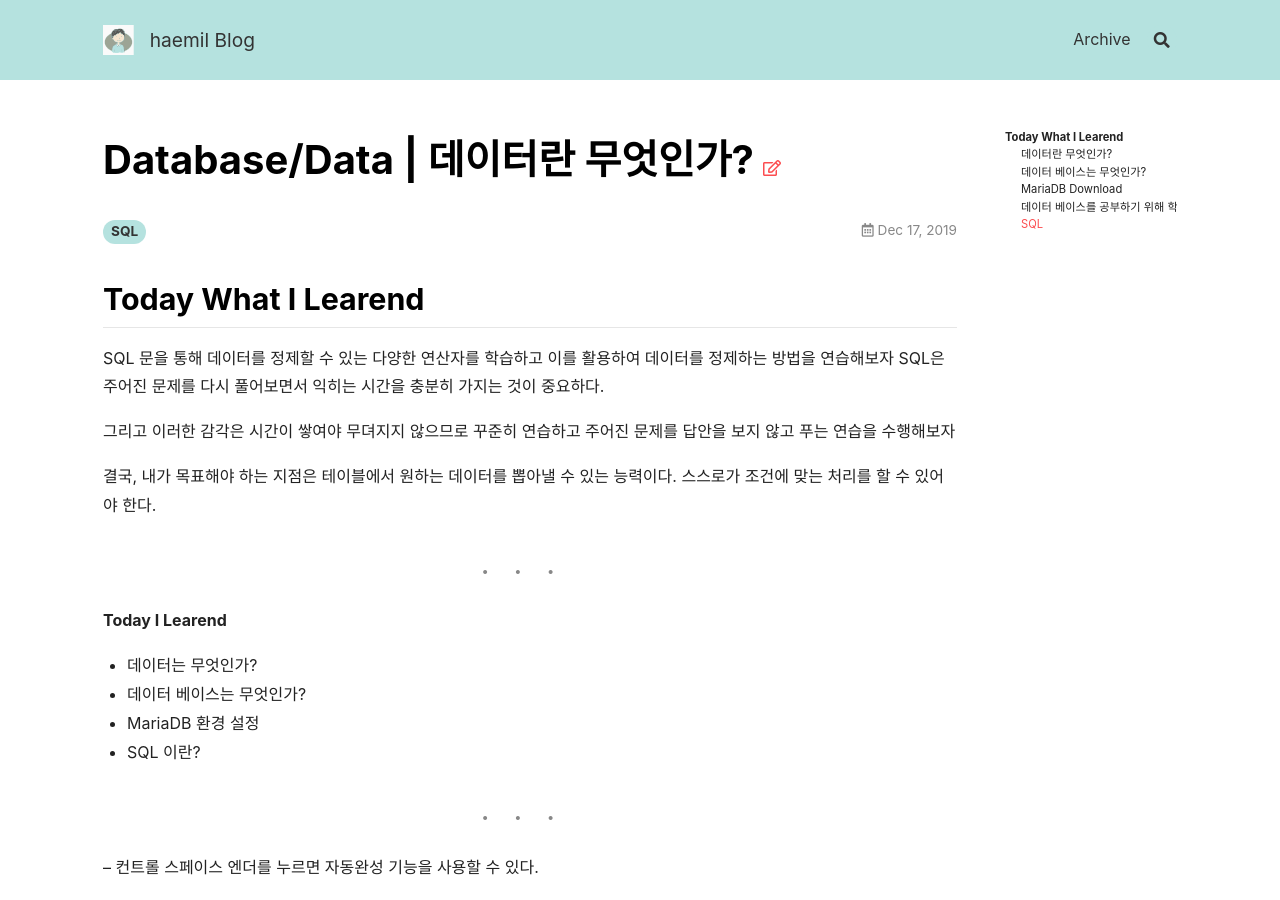
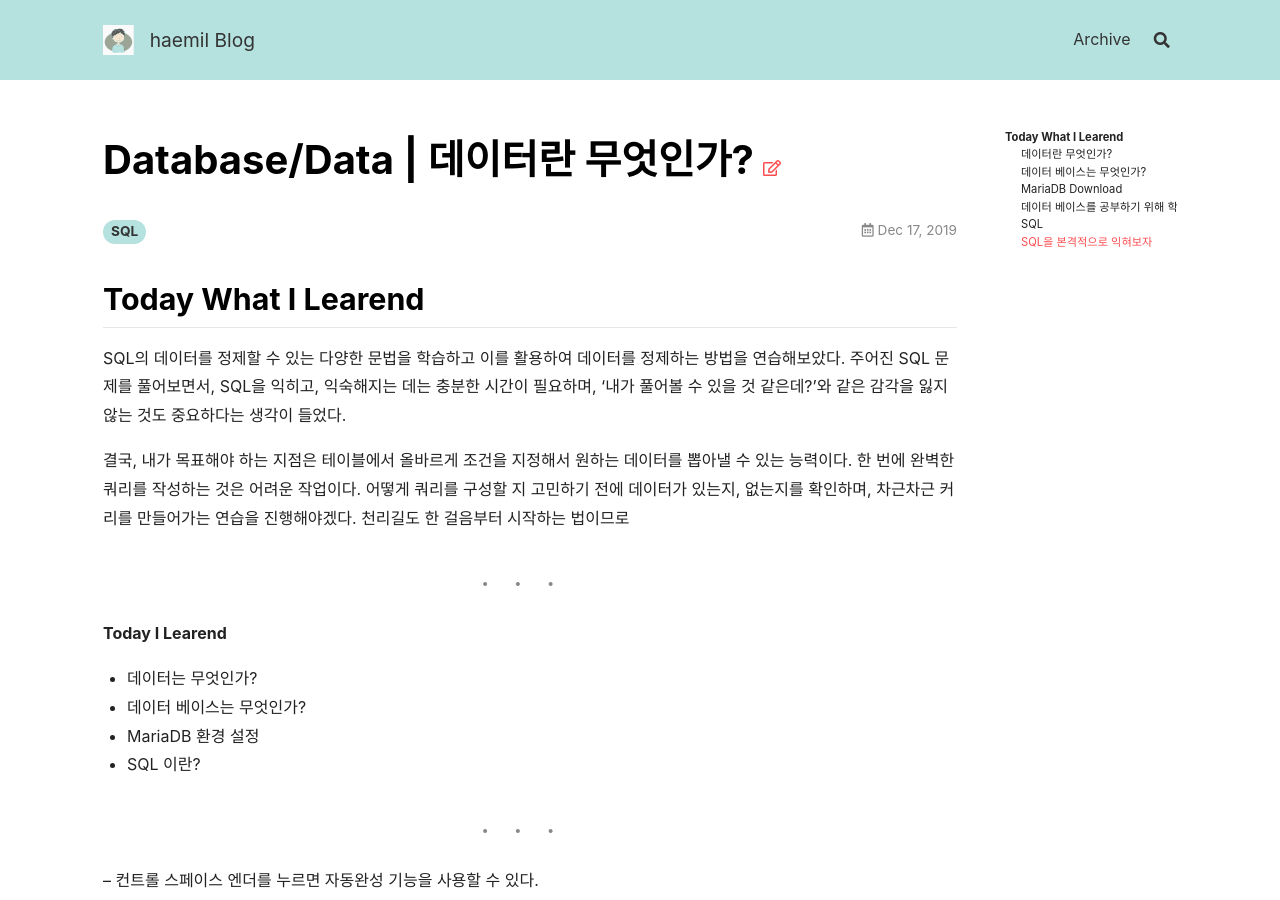
Before and after one commit to mchaemil/mchaemil.github.io, a Jekyll site: the page built from _posts/2019-12-17-DB-sql-first-day.md, in a window 1280 px wide and 900 px high. Built offline with Jekyll 4.4.1, drawn with Linux system fonts in a browser that asks for light colours; nearby versions of some CDN libraries; comment, search, counter and statistics services are not loaded; some of the changed text lies outside the part shown.

Commit message:
update post

````diff
--- a/_posts/2019-12-17-DB-sql-first-day.md
+++ b/_posts/2019-12-17-DB-sql-first-day.md
@@ -8,13 +8,11 @@ tags: SQL
 ## **Today What I Learend**
 
 
-SQL 문을 통해 데이터를 정제할 수 있는 다양한 연산자를 학습하고
-이를 활용하여 데이터를 정제하는 방법을 연습해보자
-SQL은 주어진 문제를 다시 풀어보면서 익히는 시간을 충분히 가지는 것이 중요하다.
+SQL의 데이터를 정제할 수 있는 다양한 문법을 학습하고 이를 활용하여 데이터를 정제하는 방법을 연습해보았다.
+주어진 SQL 문제를 풀어보면서, SQL을 익히고, 익숙해지는 데는 충분한 시간이 필요하며, '내가 풀어볼 수 있을 것 같은데?'와 같은 감각을 잃지 않는 것도 중요하다는 생각이 들었다.
 
-그리고 이러한 감각은 시간이 쌓여야 무뎌지지 않으므로 꾸준히 연습하고 주어진 문제를 답안을 보지 않고 푸는 연습을 수행해보자
+결국, 내가 목표해야 하는 지점은 테이블에서 올바르게 조건을 지정해서 원하는 데이터를 뽑아낼 수 있는 능력이다. 한 번에 완벽한 쿼리를 작성하는 것은 어려운 작업이다. 어떻게 쿼리를 구성할 지 고민하기 전에 데이터가 있는지, 없는지를 확인하며, 차근차근 커리를 만들어가는 연습을 진행해야겠다. 천리길도 한 걸음부터 시작하는 법이므로
 
-결국, 내가 목표해야 하는 지점은 테이블에서 원하는 데이터를 뽑아낼 수 있는 능력이다. 스스로가 조건에 맞는 처리를 할 수 있어야 한다.
 
 ---
 **Today I Learend**
@@ -132,23 +130,21 @@ Structured Query Language, 데이터베이스에서 데이터를 저장하거나
 > 구조화 질의어, SQL은 관계형 데이터베이스 관리 시스템(RDBMS)의 데이터를 관리하기 위해 설계된 특수 목적의 프로그래밍 언어이다. 관계형 데이터베이스 관리 시스템에서 자료의 검색과 관리, 데이터베이스 스키마 생성과 수정, 데이터베이스 객체 접근 조정 관리를 위해 고안되었다. 많은 수의 데이터베이스 관련 프로그램들이 SQL을 표준으로 채택하고 있다.
 
 
-
-
--- 기본적인 쿼리문을 사용해보자
-SELECT <FIELD명>, <FIELD명>, ...
-FROM <TABLE명>
+### SQL을 본격적으로 익혀보자
 
 
 #### USE
 사용할 데이터 베이스를 미리 지정해준다.
 아래 코드에서는 employees 데이터베이스를 사용하겠다는 뜻이다.
 
+기본적인 쿼리문을 사용해보자
+SELECT <FIELD명>, <FIELD명>, ...
+FROM <TABLE명>
+
+
 ```sql
-
 USE employees;
-
 ```
-
 
 #### SELECT
 셀렉트 뒤의 구문은 테이블에서 컬럼을 가져오라는 명령, 그리고 * 는 모든 것을 지칭!!
@@ -538,16 +534,3 @@ FROM   departments
 -- AND    DATE_FORMAT(emp.hire_date, '%Y%m%d') = 1990
 ;
 ```
-
-
-
-
-한 번에 쿼리를 하는 것은 어려운 작업이다.
-데이터가 있는지를 확인하는 게 우선이며, 차근차근 커리를 만들어가는 연습을 진행한다.
-
-```sql
-SELECT dept_no
-FROM   departments
-WHERE  dept_name IN ('Development', 'Sales')
-;
-```
````
